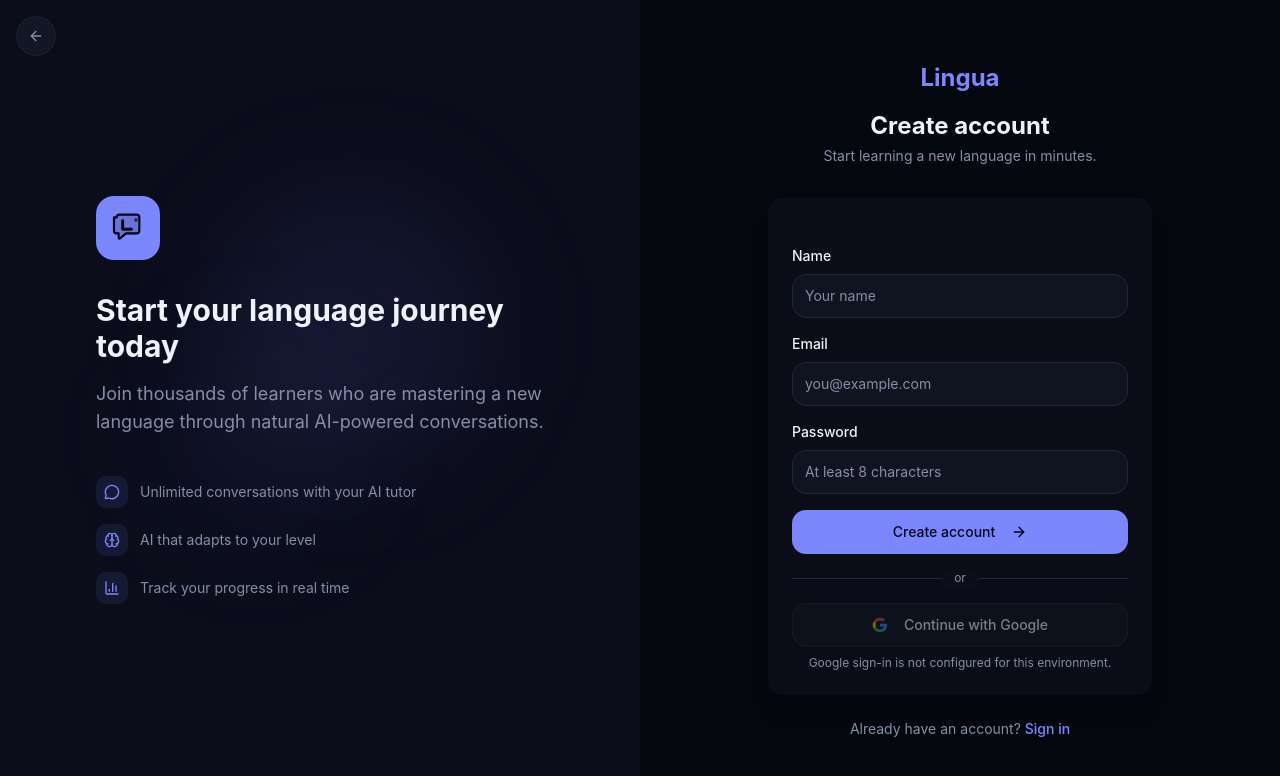
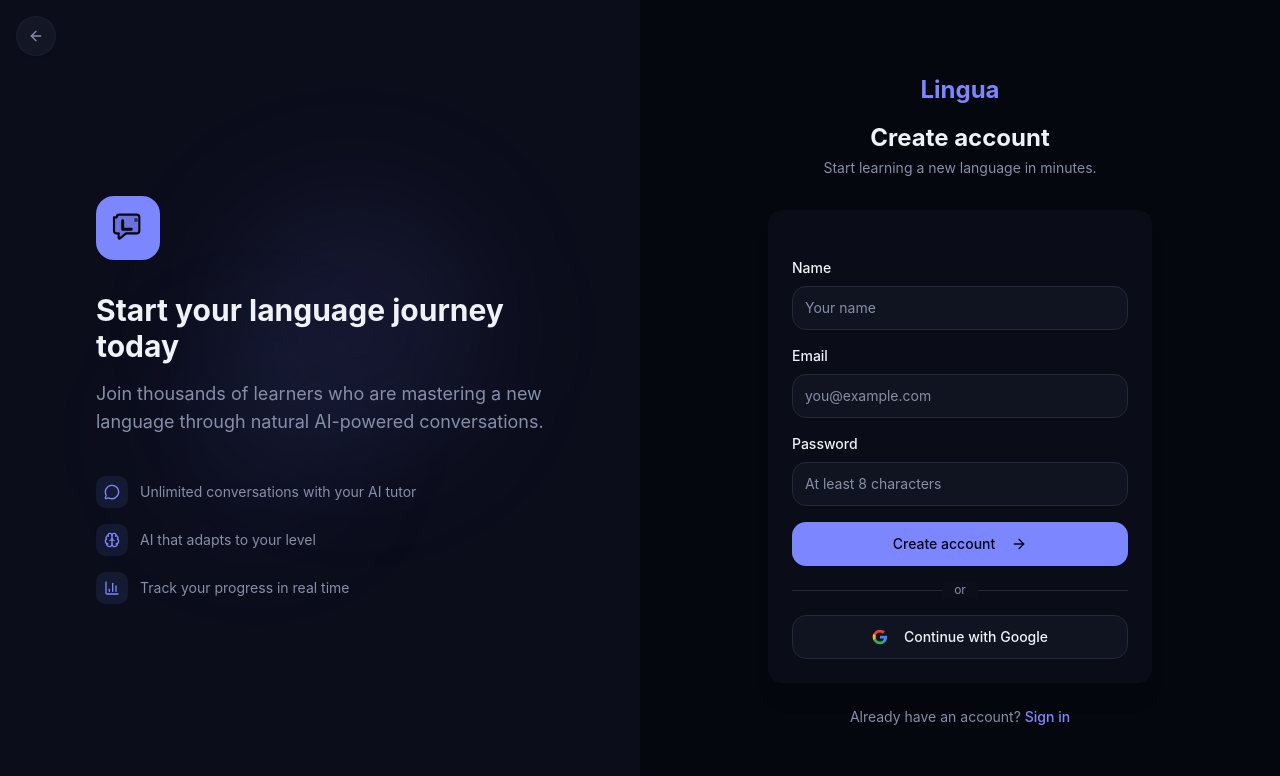
Before and after one commit to WaseemSyawish/lingua, a Next.js app: page /auth/signup in a window 1280 px wide. Shown: the top 776 px of the page. Built offline with nearby package versions, Linux system fonts and the light colour scheme; no server answers.

Commit message:
Fix auth issues

```diff
--- a/src/pages/auth/signin.tsx
+++ b/src/pages/auth/signin.tsx
@@ -1,8 +1,6 @@
 import { useState, FormEvent, useEffect } from "react";
 import { signIn } from "next-auth/react";
 import { useRouter } from "next/router";
-import type { GetServerSideProps } from "next";
-import { getProviders } from "next-auth/react";
 import Link from "next/link";
 import { motion } from "motion/react";
 import SEO from "@/components/SEO";
@@ -18,11 +16,7 @@ import { Separator } from "@/components/ui/separator";
 import { ArrowRight, ArrowLeft, MessageCircle, Sparkles } from "lucide-react";
 import { LinguaLogo } from "@/components/LinguaLogo";
 
-interface SignInPageProps {
-  googleEnabled: boolean;
-}
-
-export default function SignInPage({ googleEnabled }: SignInPageProps) {
+export default function SignInPage() {
   const router = useRouter();
   const callbackUrl =
     typeof router.query.callbackUrl === "string"
@@ -188,7 +182,6 @@ export default function SignInPage({ googleEnabled }: SignInPageProps) {
                   or
                 </span>
               </div>
-              {googleEnabled ? (
               <Button
                 variant="outline"
                 className="w-full h-11 rounded-xl text-sm"
@@ -202,11 +195,6 @@ export default function SignInPage({ googleEnabled }: SignInPageProps) {
                 </svg>
                 Continue with Google
               </Button>
-              ) : (
-                <p className="text-xs text-muted-foreground text-center">
-                  Google sign-in is not configured for this environment.
-                </p>
-              )}
             </CardContent>
           </Card>
 
@@ -224,12 +212,3 @@ export default function SignInPage({ googleEnabled }: SignInPageProps) {
     </div>
   );
 }
-
-export const getServerSideProps: GetServerSideProps<SignInPageProps> = async () => {
-  const providers = await getProviders();
-  return {
-    props: {
-      googleEnabled: Boolean(providers?.google),
-    },
-  };
-};
--- a/src/pages/auth/signup.tsx
+++ b/src/pages/auth/signup.tsx
@@ -1,8 +1,6 @@
 import { useState, FormEvent, useEffect } from "react";
 import { useRouter } from "next/router";
 import Link from "next/link";
-import type { GetServerSideProps } from "next";
-import { getProviders } from "next-auth/react";
 import { motion } from "motion/react";
 import SEO from "@/components/SEO";
 import { useTheme } from "@/components/ThemeProvider";
@@ -28,11 +26,7 @@ const benefits = [
   { icon: <BarChart3 className="size-4" />, text: "Track your progress in real time" },
 ];
 
-interface SignUpPageProps {
-  googleEnabled: boolean;
-}
-
-export default function SignUpPage({ googleEnabled }: SignUpPageProps) {
+export default function SignUpPage() {
   const router = useRouter();
   const callbackUrl =
     typeof router.query.callbackUrl === "string"
@@ -237,7 +231,6 @@ export default function SignUpPage({ googleEnabled }: SignUpPageProps) {
                 variant="outline"
                 className="w-full h-11 rounded-xl text-sm"
                 onClick={() => signIn("google", { callbackUrl })}
-                disabled={!googleEnabled}
               >
                 <svg className="size-4 mr-2" viewBox="0 0 24 24">
                   <path fill="#4285F4" d="M22.56 12.25c0-.78-.07-1.53-.2-2.25H12v4.26h5.92a5.06 5.06 0 01-2.2 3.32v2.77h3.57c2.08-1.92 3.28-4.74 3.28-8.1z" />
@@ -247,11 +240,6 @@ export default function SignUpPage({ googleEnabled }: SignUpPageProps) {
                 </svg>
                 Continue with Google
               </Button>
-              {!googleEnabled && (
-                <p className="mt-2 text-xs text-muted-foreground text-center">
-                  Google sign-in is not configured for this environment.
-                </p>
-              )}
             </CardContent>
           </Card>
 
@@ -269,12 +257,3 @@ export default function SignUpPage({ googleEnabled }: SignUpPageProps) {
     </div>
   );
 }
-
-export const getServerSideProps: GetServerSideProps<SignUpPageProps> = async () => {
-  const providers = await getProviders();
-  return {
-    props: {
-      googleEnabled: Boolean(providers?.google),
-    },
-  };
-};
```
Lines whose indentation alone changed are shown as unchanged.
